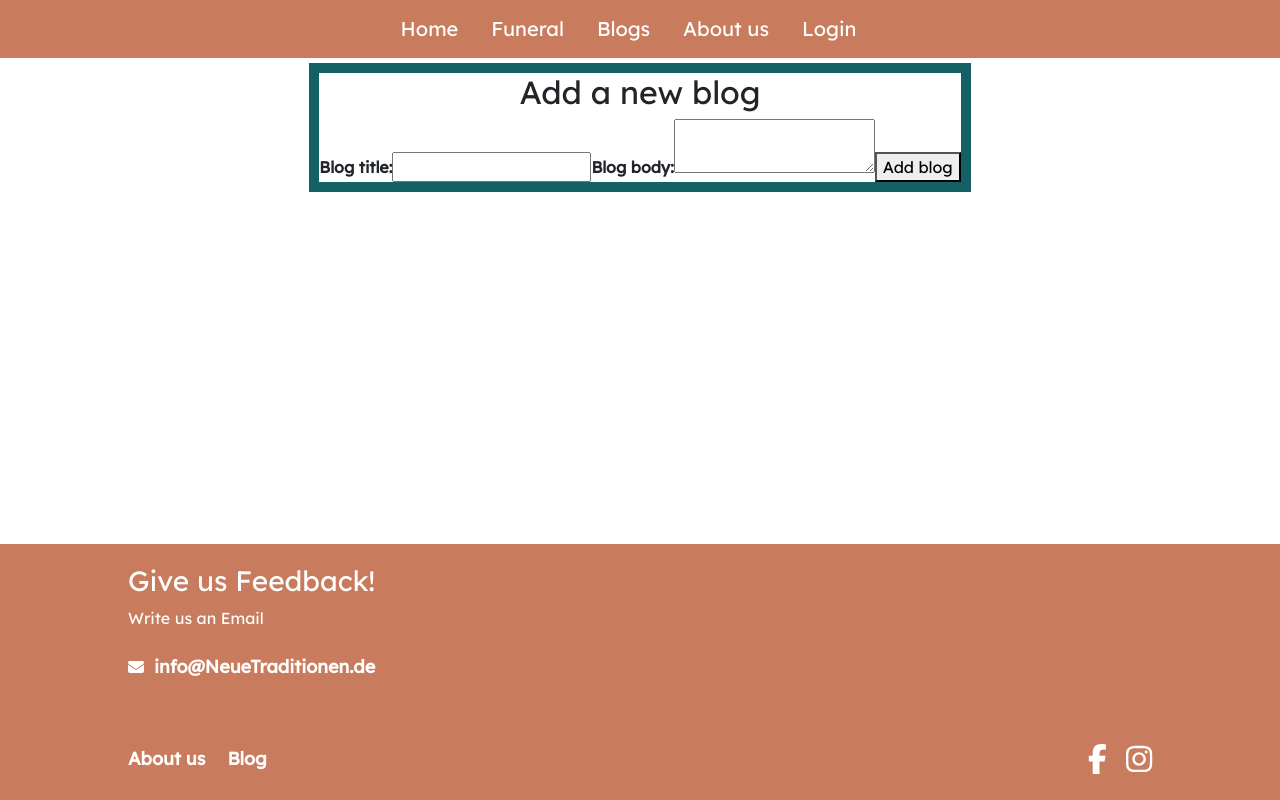
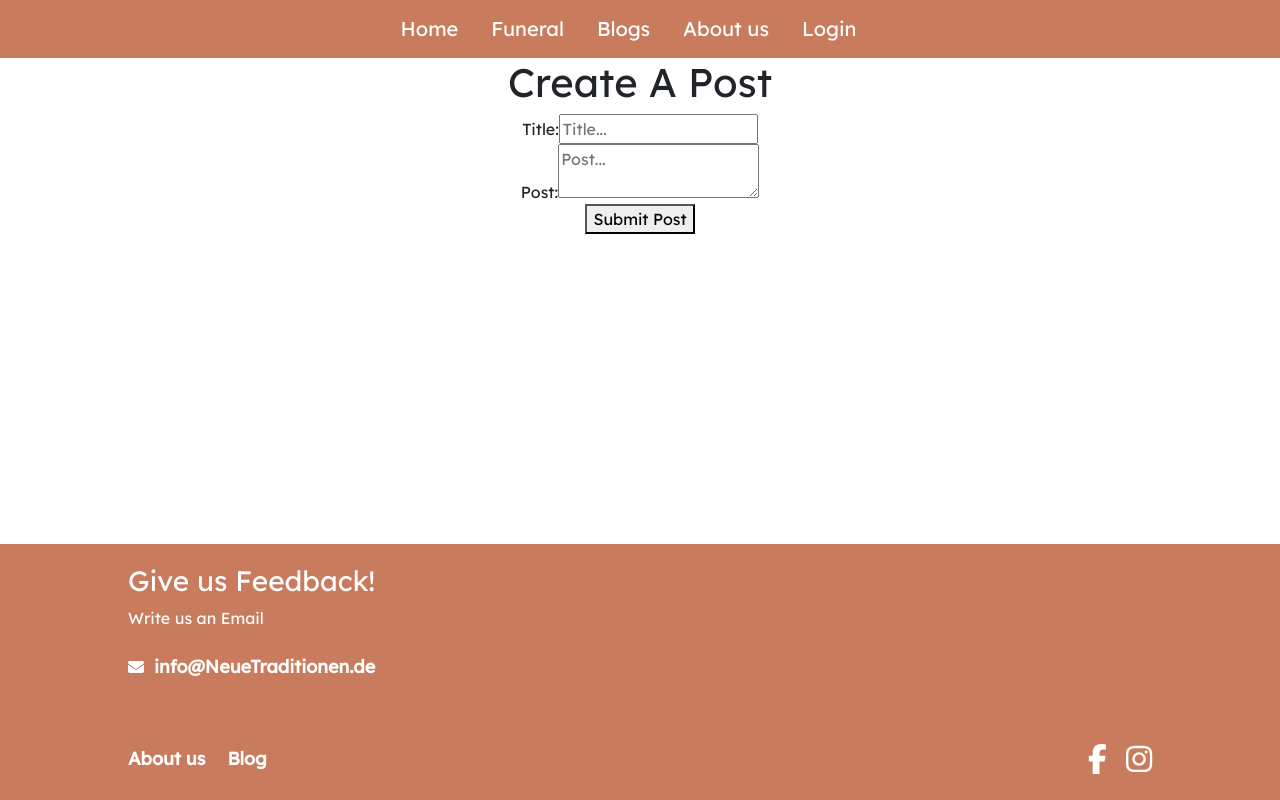
Before and after one commit to hoolby/Neue-Traditionen, a React (Vite) app in the folder frontend/: page /create in a window 1280 px wide. Built offline with nearby package versions, Linux system fonts and the light colour scheme; no server answers; a web font is replaced by a local one.

Commit message:
create blog to firestore OK

```diff
--- a/frontend/src/components/blogs/CreateBlog.jsx
+++ b/frontend/src/components/blogs/CreateBlog.jsx
@@ -1,4 +1,69 @@
-import { useState } from "react";
+import "./blog.css";
+import { useState, useEffect } from "react";
+import { useNavigate } from "react-router-dom";
+import { addDoc, collection } from "firebase/firestore";
+import { db, auth } from "../../firebase";
+
+function CreateBlog({ isAuth }) {
+  const [title, setTitle] = useState("");
+  const [text, setText] = useState("");
+
+  const postsCollectionRef = collection(db, "blogs");
+  const navigate = useNavigate();
+
+  const createPost = async () => {
+    await addDoc(postsCollectionRef, {
+      title,
+      text,
+    });
+    navigate("/");
+  };
+
+  /*   useEffect(() => {
+    if (!isAuth) {
+      navigate("/login");
+    }
+  }, []); */
+
+  return (
+    <div className="createPostPage">
+      <div className="cpContainer">
+        <h1>Create A Post</h1>
+        <div className="inputGp">
+          <div>
+            Title:
+            <input
+              placeholder="Title..."
+              onChange={(event) => {
+                setTitle(event.target.value);
+              }}
+            />
+          </div>
+        </div>
+        <div className="inputGp">
+          <div>
+            Post:
+            <textarea
+              placeholder="Post..."
+              onChange={(event) => {
+                setText(event.target.value);
+              }}
+            />
+          </div>
+        </div>
+        <button type="button" onClick={createPost}>
+          Submit Post
+        </button>
+      </div>
+    </div>
+  );
+}
+
+export default CreateBlog;
+
+/* MY SQL SERVER */
+
+/*   import { useState } from "react";
 import { useNavigate } from "react-router-dom";
 import "./blog.css";
 
@@ -62,4 +127,4 @@ function CreateBlog() {
   );
 }
 
-export default CreateBlog;
+export default CreateBlog; */
--- a/frontend/src/components/register/Register.jsx
+++ b/frontend/src/components/register/Register.jsx
@@ -40,7 +40,6 @@ function Register() {
               justifyContent: "center",
             }}
           >
-
             <div>
               <div className="mb-3">
                 {/*   <Stack gap={3}> */}
@@ -81,7 +80,6 @@ function Register() {
                   placeholder="Password"
                 />
               </div>
-
 
               {/*  <Form.Control.Feedback type="invalid">
                   Feld ist erforderlich.
```
Also changed, not shown: frontend/src/components/login/Login.jsx (+0 -9 lines).
